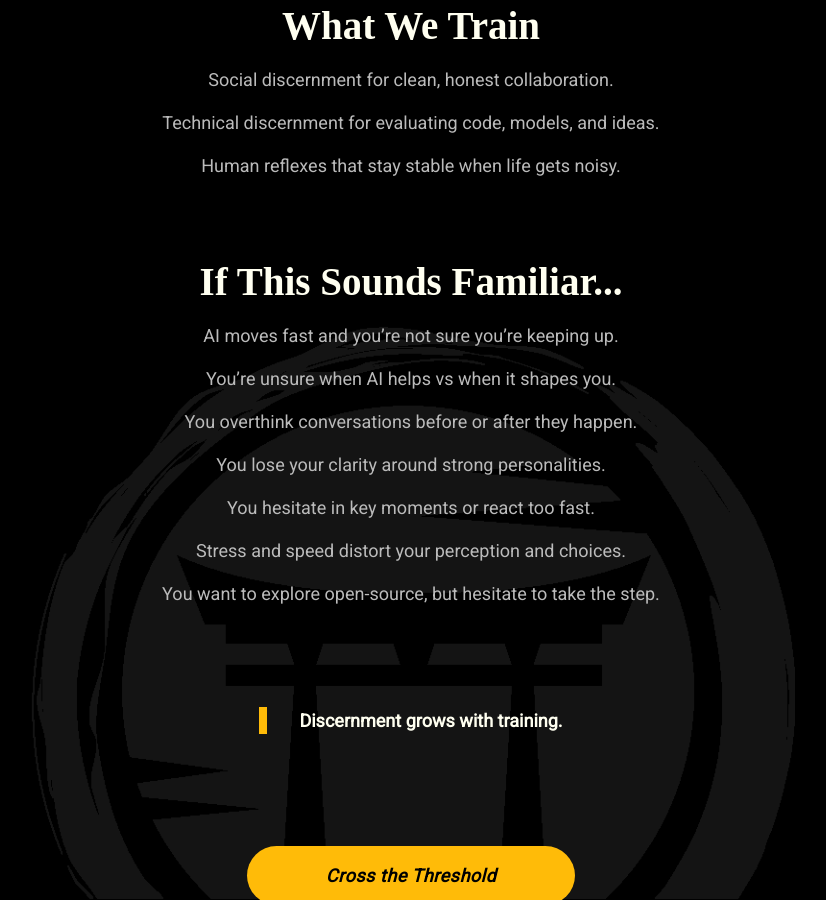
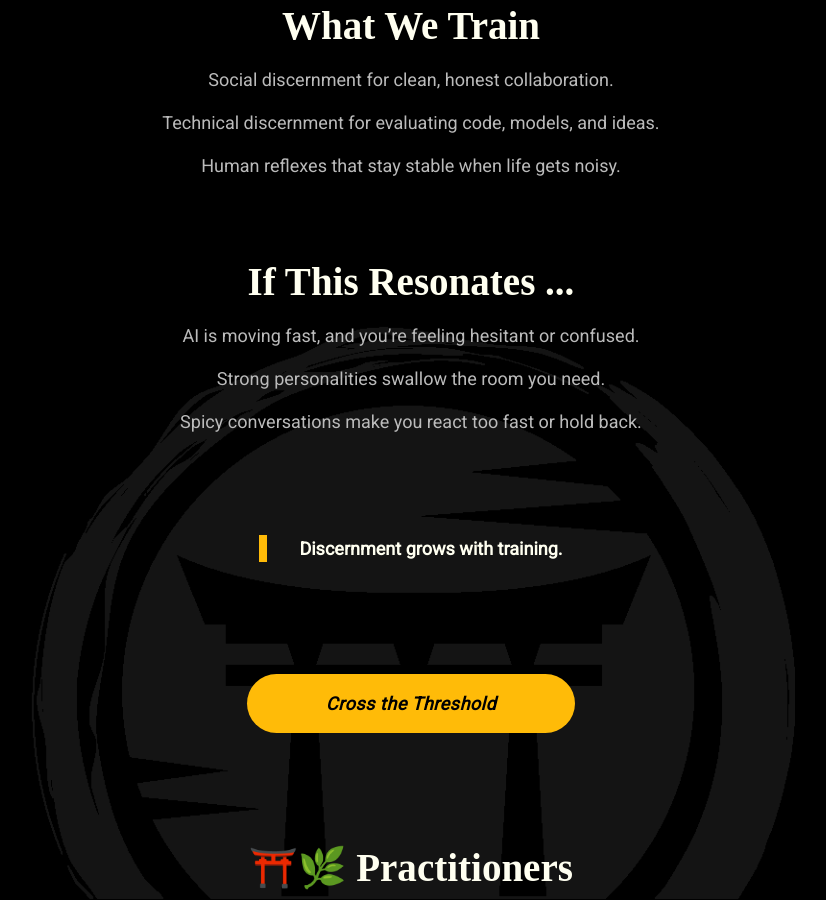
Before and after one commit to mindset-dojo/mindset-dojo.github.io, a Jekyll site: the page built from mission.md, in a window 1280 px wide and 900 px high, scrolled down 968 px. Shown: the whole window, without its empty margins (229-1055 px from the left). Built offline with Jekyll 4.4.1, drawn with Linux system fonts in a browser that asks for light colours; some web fonts are replaced.

Commit message:
refactor(page): mission resonation invitation themes

```diff
--- a/_data/sections/mission.yaml
+++ b/_data/sections/mission.yaml
@@ -37,15 +37,11 @@ sections:
         - "Human reflexes that stay stable when life gets noisy."
   - type: text
     data:
-      label: "If This Sounds Familiar..."
+      label: "If This Resonates ..."
       items:
-        - "AI moves fast and you’re not sure you’re keeping up."
-        - "You’re unsure when AI helps vs when it shapes you."
-        - "You overthink conversations before or after they happen."
-        - "You lose your clarity around strong personalities."
-        - "You hesitate in key moments or react too fast."
-        - "Stress and speed distort your perception and choices."
-        - "You want to explore open-source, but hesitate to take the step."
+        - "AI is moving fast, and you’re feeling hesitant or confused."
+        - "Strong personalities swallow the room you need."
+        - "Spicy conversations make you react too fast or hold back."
   - type: quote
     data:
       text: "Discernment grows with training."
```
